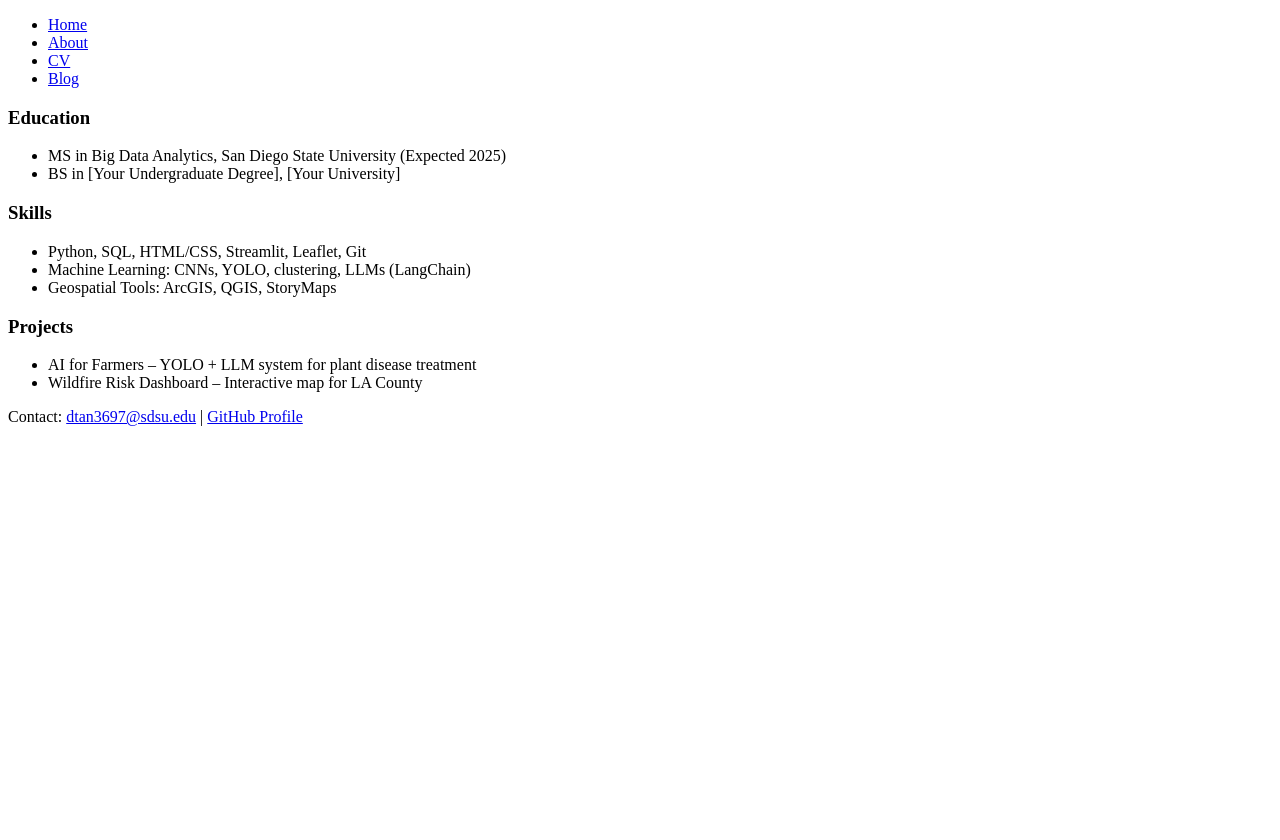
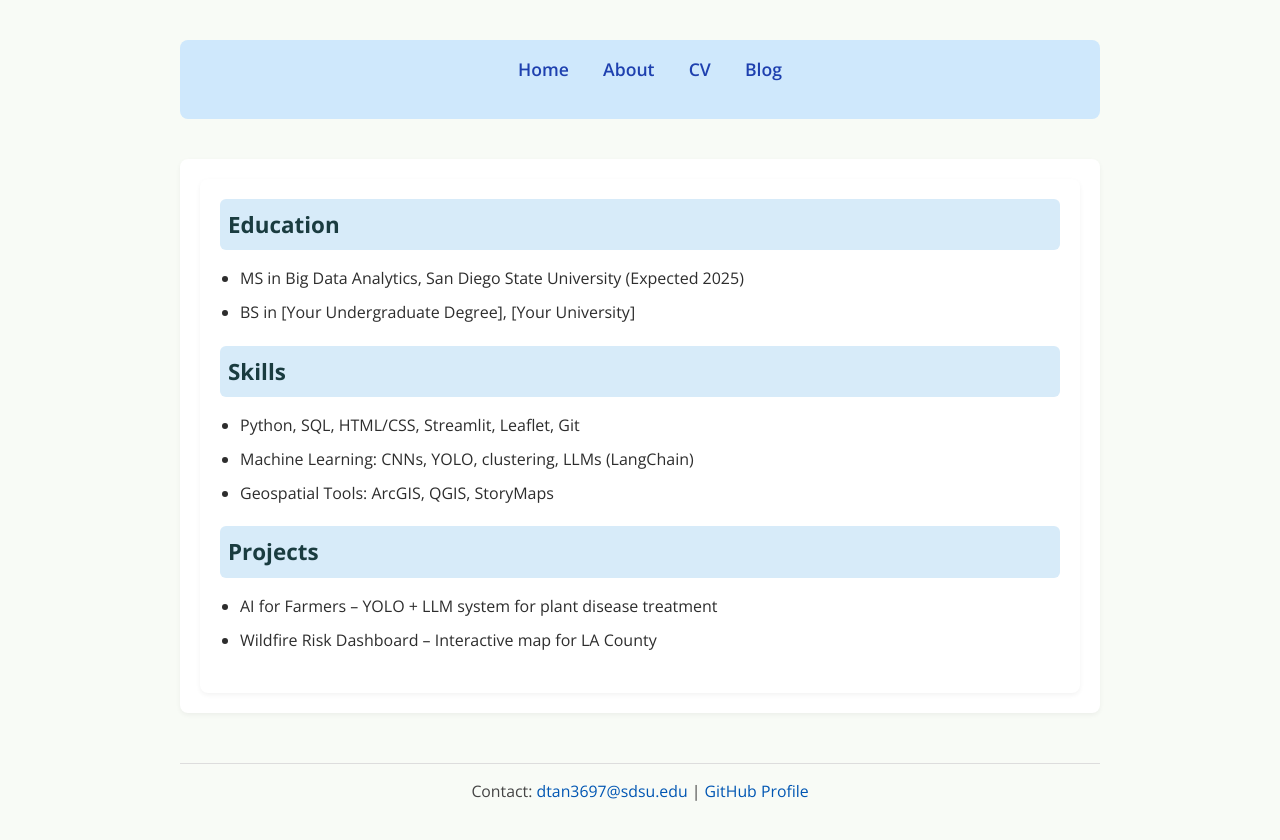
Before and after one commit to AichuTan/MyPortfolio, a Jekyll site: the page built from cv/index.html, in a window 1280 px wide. Shown: the top 840 px of the page. Built offline with Jekyll 4.4.1, drawn with Linux system fonts in a browser that asks for light colours.

Commit message:
Update default.html

```diff
--- a/_layouts/default.html
+++ b/_layouts/default.html
@@ -2,7 +2,7 @@
 <html lang="en">
   <head>
     <title>{{ page.title }}</title>
-    <link rel="stylesheet" type="text/css" href="css/main.css" >
+    <link rel="stylesheet" type="text/css" href="{{ '/css/main.css' | relative_url }}" >
   </head>
   <body>
 <nav>
```
